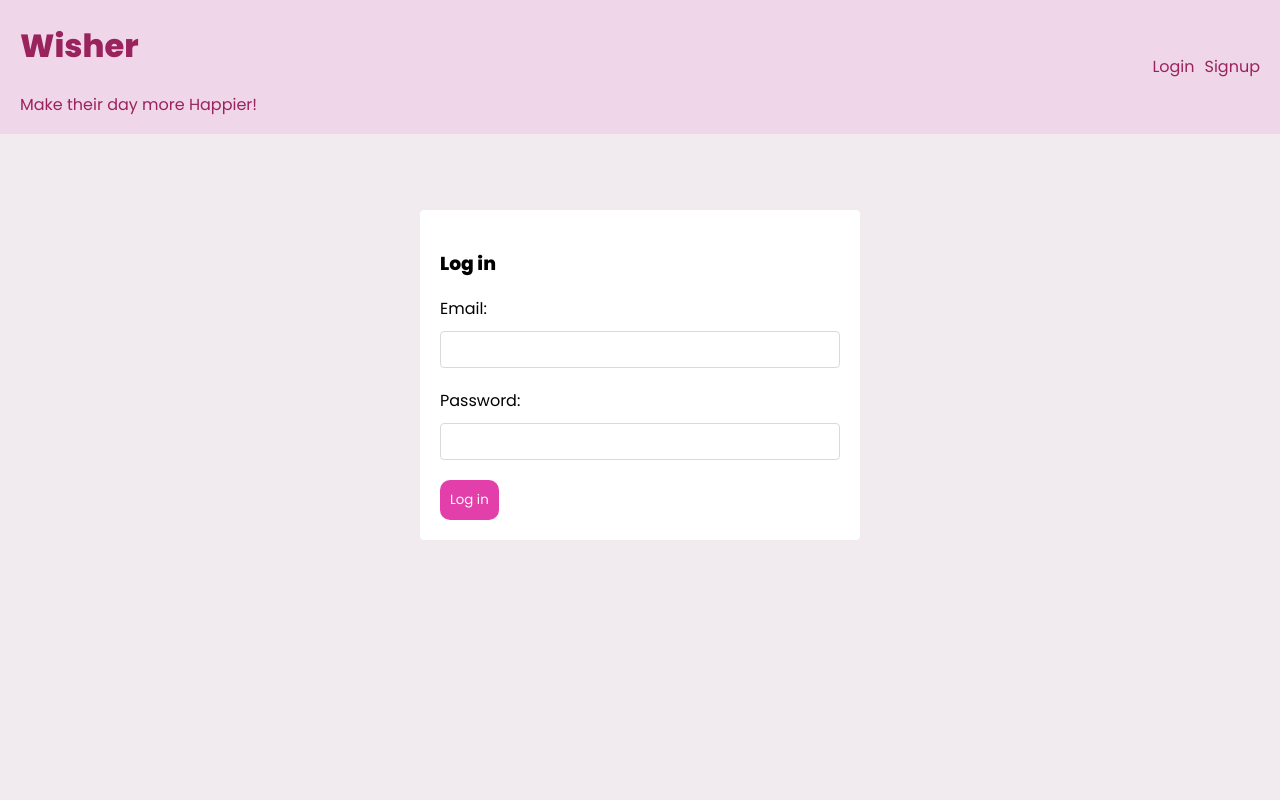
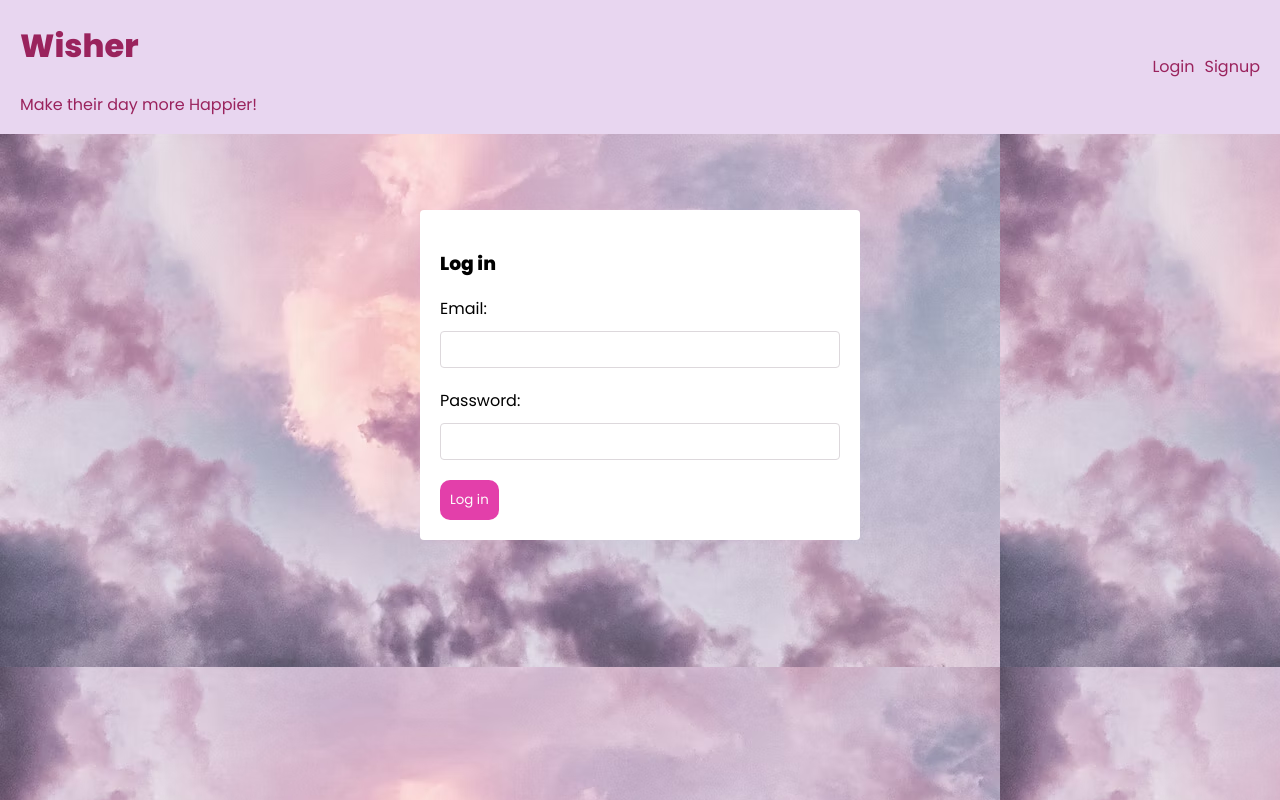
Before and after one commit to likhithaindukuri/Wisher, a React (Create React App) app in the folder frontend/: page /login in a window 1280 px wide. Built offline with nearby package versions, Linux system fonts and the light colour scheme.

Commit message:
Added png file

```diff
--- a/frontend/src/index.css
+++ b/frontend/src/index.css
@@ -7,13 +7,13 @@
   --error: #f50707;
 }
 body {
-  background: #f1ebf0;
+  background: url(wall.png);
   margin: 0;
   font-family: "Poppins";
   padding-top: 150px;
 }
 header {
-  background: #f0d6e9;
+  background: #e8d6f0;
   position: fixed;
   top: 0;
   width: 100%;
```
Also changed, not shown: frontend/src/wall.png (added).
